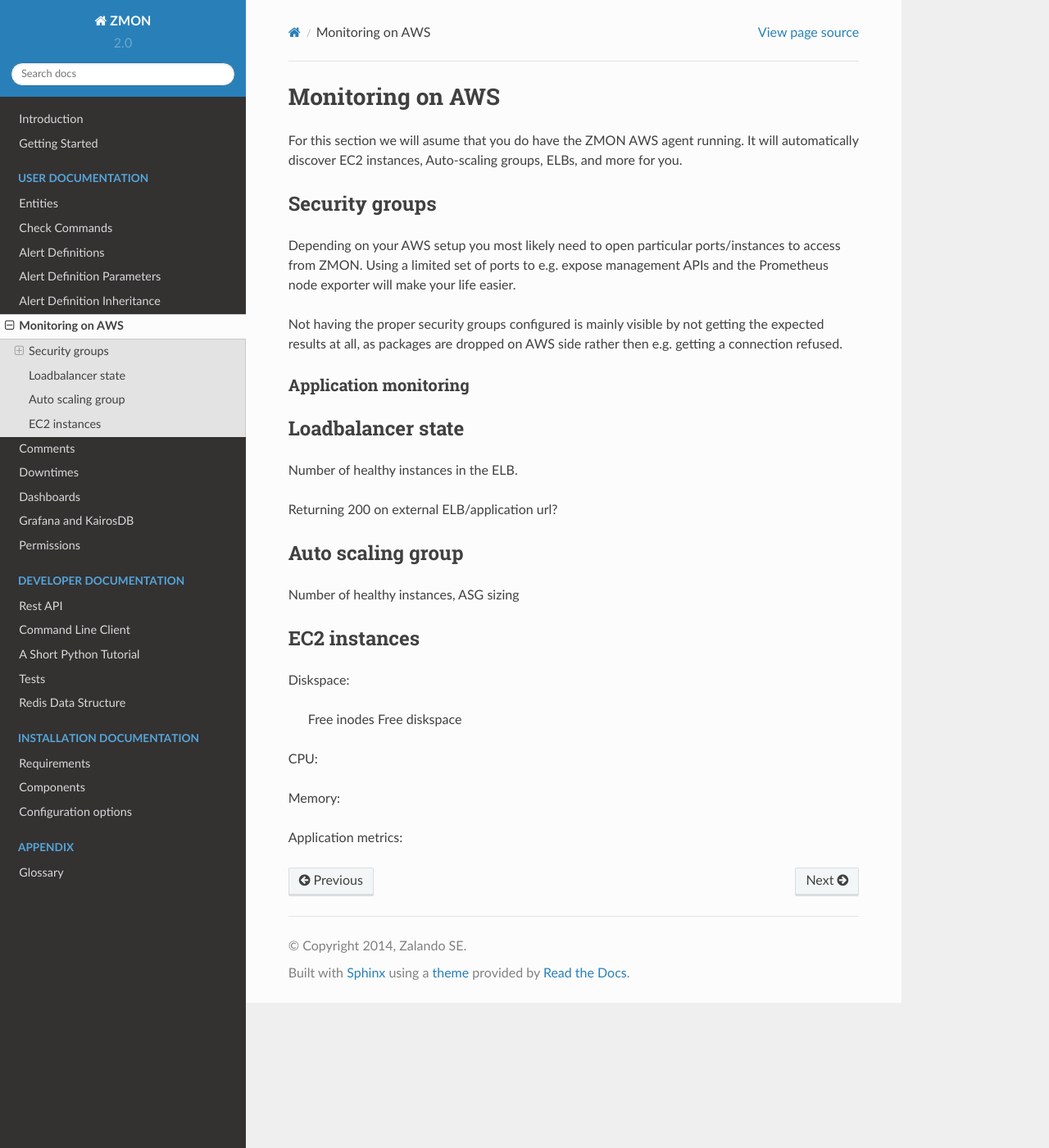
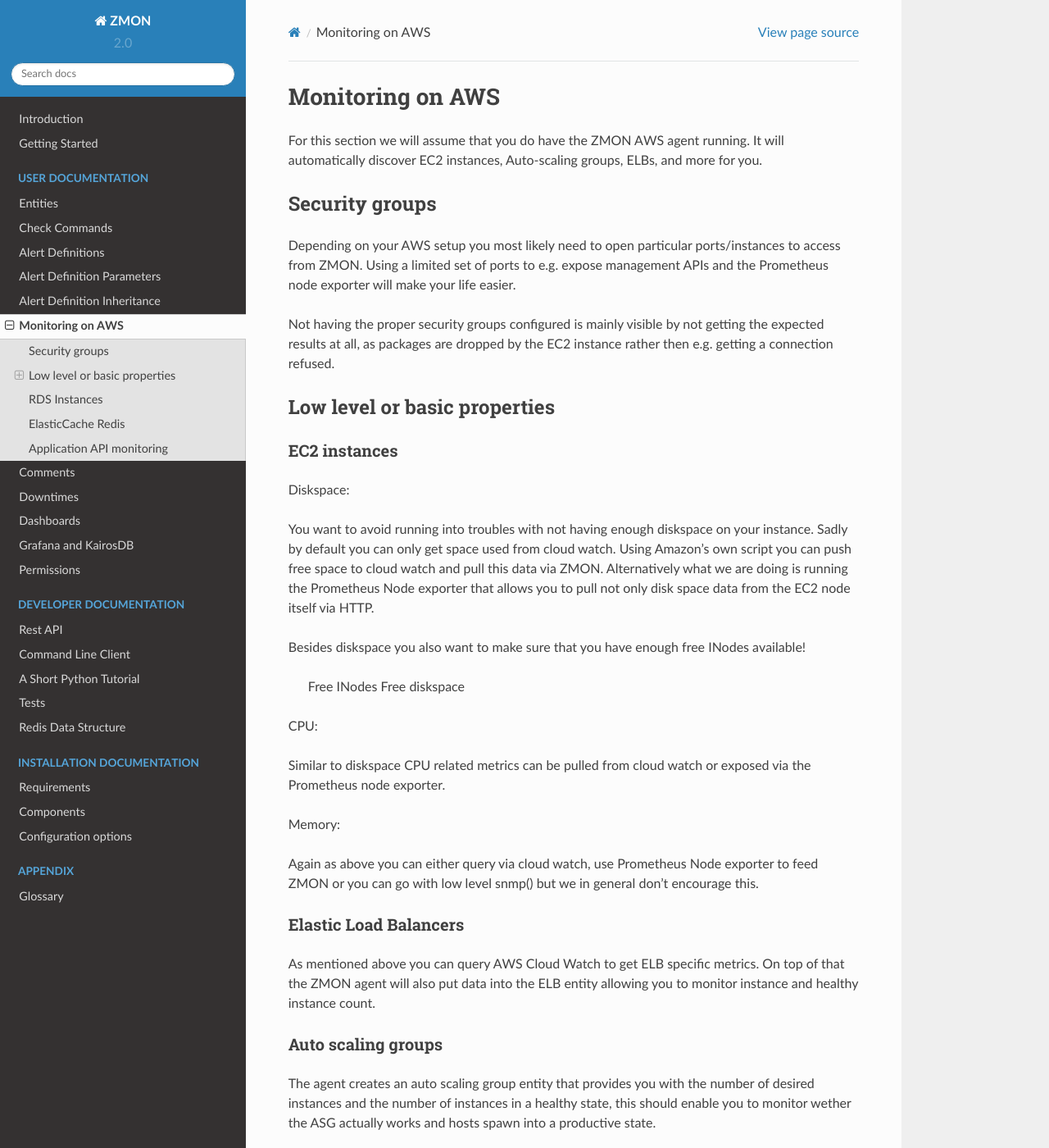
Before and after one commit to zalando-zmon/zmon-docs, a Sphinx documentation site: the page built from docs/user/monitoringonaws.rst, in a window 1280 px wide and 1400 px high. Shown: the whole window at 82% size. Built offline with Sphinx 7.4.7 and the Read the Docs theme 2.0.0, drawn with Linux system fonts in a browser that asks for light colours; some of the changed text lies outside the part shown.

Commit message:
AWS chapter start

```diff
--- a/docs/user/monitoringonaws.rst
+++ b/docs/user/monitoringonaws.rst
@@ -4,40 +4,65 @@
 Monitoring on AWS
 *****************
 
-For this section we will asume that you do have the ZMON AWS agent running. It will automatically discover EC2 instances, Auto-scaling groups, ELBs, and more for you.
+For this section we will assume that you do have the ZMON AWS agent running. It will automatically discover EC2 instances, Auto-scaling groups, ELBs, and more for you.
 
 Security groups
 ---------------
 
 Depending on your AWS setup you most likely need to open particular ports/instances to access from ZMON. Using a limited set of ports to e.g. expose management APIs and the Prometheus node exporter will make your life easier.
 
-Not having the proper security groups configured is mainly visible by not getting the expected results at all, as packages are dropped on AWS side rather then e.g. getting a connection refused.
+Not having the proper security groups configured is mainly visible by not getting the expected results at all, as packages are dropped by the EC2 instance rather then e.g. getting a connection refused.
 
-Application monitoring
-======================
+Low level or basic properties
+-----------------------------
 
-Loadbalancer state
-------------------
-
-Number of healthy instances in the ELB.
-
-Returning 200 on external ELB/application url?
-
-Auto scaling group
-------------------
-
-Number of healthy instances, ASG sizing
 
 EC2 instances
--------------
+=============
 
 Diskspace:
 
- Free inodes
+You want to avoid running into troubles with not having enough diskspace on your instance. Sadly by default you can only get space used from cloud watch. Using Amazon's own script you can push free space to cloud watch and pull this data via ZMON. Alternatively what we are doing is running the Prometheus Node exporter that allows you to pull not only disk space data from the EC2 node itself via HTTP.
+
+Besides diskspace you also want to make sure that you have enough free INodes available!
+
+ Free INodes
  Free diskspace
 
 CPU:
 
+Similar to diskspace CPU related metrics can be pulled from cloud watch or exposed via the Prometheus node exporter.
+
 Memory:
 
-Application metrics:
+Again as above you can either query via cloud watch, use Prometheus Node exporter to feed ZMON or you can go with low level snmp() but we in general don't encourage this.
+
+Elastic Load Balancers
+======================
+
+As mentioned above you can query AWS Cloud Watch to get ELB specific metrics. On top of that the ZMON agent will also put data into the ELB entity allowing you to monitor instance and healthy instance count.
+
+Auto scaling groups
+===================
+
+The agent creates an auto scaling group entity that provides you with the number of desired instances and the number of instances in a healthy state, this should enable you to monitor wether the ASG actually works and hosts spawn into a productive state.
+
+RDS Instances
+-------------
+
+
+ElasticCache Redis
+------------------
+
+
+Application API monitoring
+--------------------------
+
+  In most cases your want to monitor what is really going on in your application itself, most likely you are interested in the number of requests you are receiving, how your latency looks like and how it looks in terms of status codes returned.
+  Gathering this data you can paint a pretty good picture of what is going on and combined with other metrics and systems should help you find the problems or options for improvement.
+
+  Assuming many applications are providing HTTP APIs hidden behind ELBs, you can use ZMON to gather data from Amazon's Cloud Watch, this gives you a very rough impression.
+
+  For more detailed data we have different options for different languages/frameworks implemented, mainly for Spring Boot using the zmon-actuator or for Friboo (Clojure) and for Connextion(Python/Flask). In that case ZMON will gather the data by querying a JSON endpoint adhering to the DropWizard metrics standard with some convention on the naming of timers. But basically on timer per API PATH and status code.
+
+  In any case, the http(url=...).actuator_metrics() will parse the data into a Python dict, that allows you to easy monitor and alert on changes in API behavior.
```
